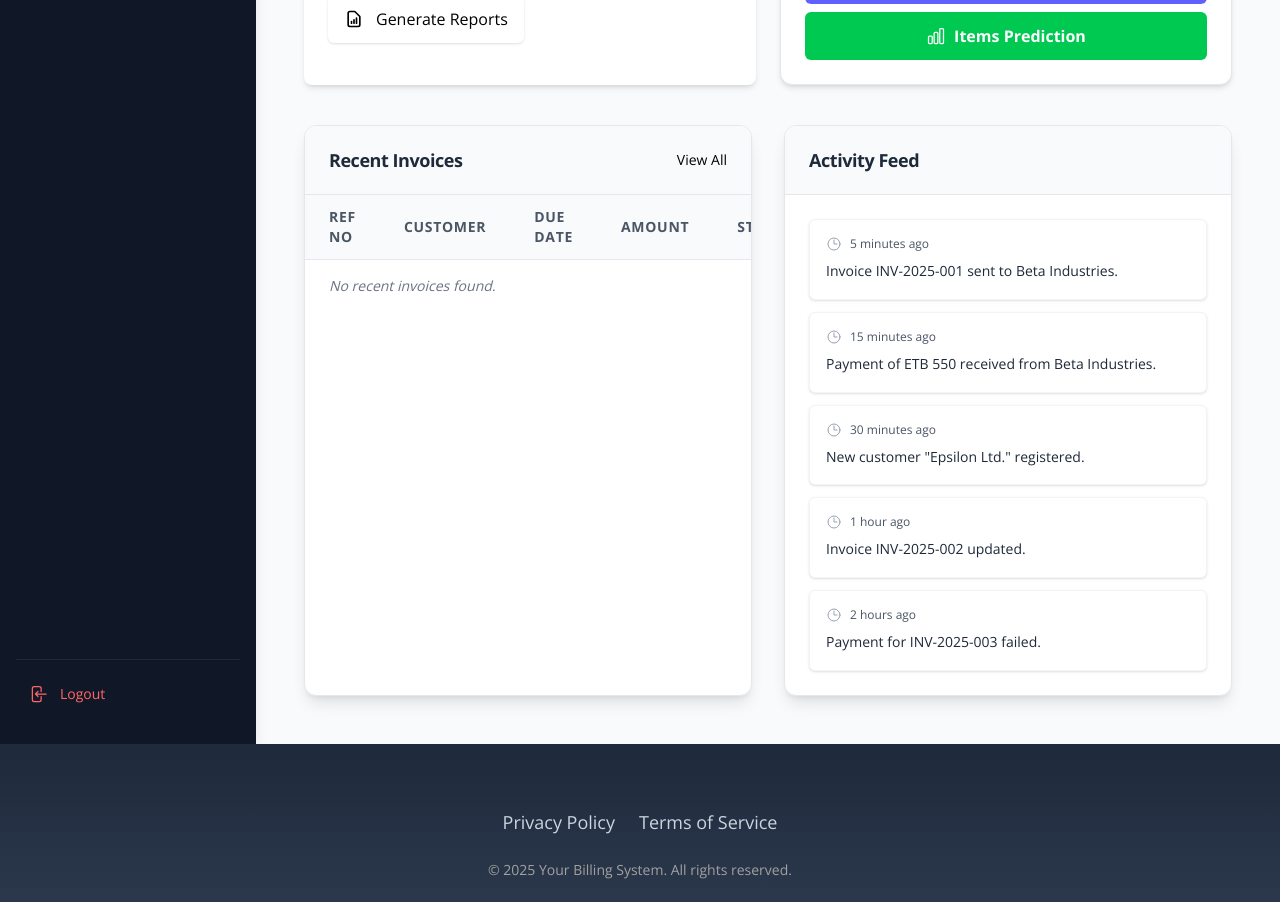
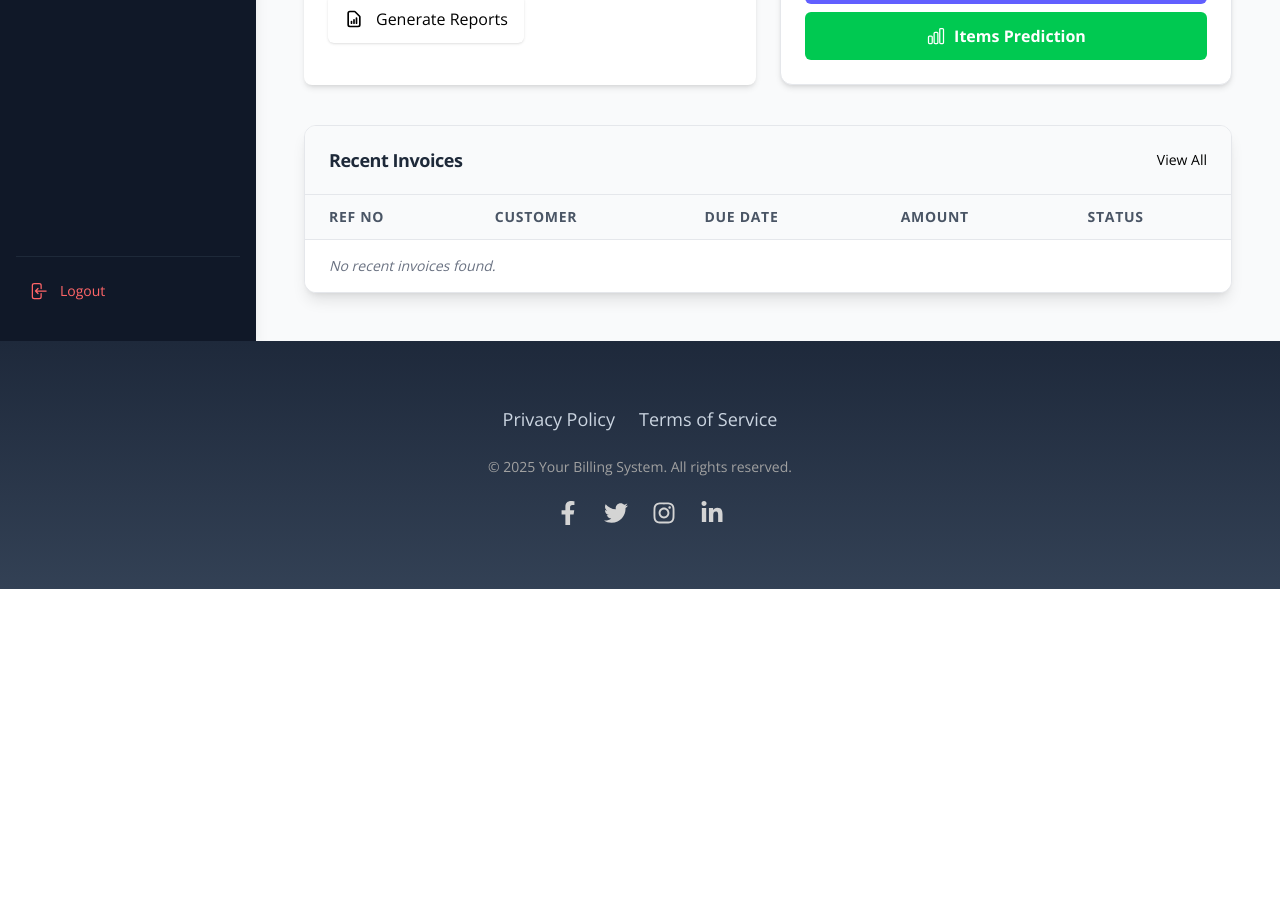
Before and after one commit to bisre1921/billing-invoice-system-frontend, a Next.js app: page /dashboard in a window 1280 px wide. Shown: the part 780-1682 px from the top of the page. After the commit the page ends 1369 px from the top, so only its background shows below. Built offline with nearby package versions, Linux system fonts and the light colour scheme.

Commit message:
fix: dashboard ui

```diff
--- a/app/dashboard/page.tsx
+++ b/app/dashboard/page.tsx
@@ -5,7 +5,6 @@ import NavigationSidebar from './components/NavigationSidebar';
 import PageHeader from './components/PageHeader';
 import BillingOverview from './components/BillingOverview';
 import InvoiceList from './components/InvoiceList';
-import ActivityFeed from './components/ActivityFeed';
 import QuickActions from './components/QuickActions';
 import CompanyInfoCard from './components/CompanyInfoCard';
 import Link from 'next/link';
@@ -99,14 +98,6 @@ const DashboardPage = () => {
       }
   };
 
-  const activityItems = [
-    { id: 1, type: 'invoice_sent', message: 'Invoice INV-2025-001 sent to Beta Industries.', timestamp: '5 minutes ago' },
-    { id: 2, type: 'payment_received', message: 'Payment of ETB 550 received from Beta Industries.', timestamp: '15 minutes ago' },
-    { id: 3, type: 'new_customer', message: 'New customer "Epsilon Ltd." registered.', timestamp: '30 minutes ago' },
-    { id: 4, type: 'invoice_updated', message: 'Invoice INV-2025-002 updated.', timestamp: '1 hour ago' },
-    { id: 5, type: 'payment_failed', message: 'Payment for INV-2025-003 failed.', timestamp: '2 hours ago' },
-  ];
-
   const quickActions = [
     { label: 'Generate Invoice', icon: <svg className="w-5 h-5 mr-3" fill="none" stroke="currentColor" viewBox="0 0 24 24" xmlns="http://www.w3.org/2000/svg"><path strokeLinecap="round" strokeLinejoin="round" strokeWidth="2" d="M19 9l-7 7-7-7m14-8v10a7 7 0 01-7 7m0 0l-7-7m7 7V3"></path></svg>, href: '/dashboard/invoices/create' },
     { label: 'Create Item', icon: <svg className="w-5 h-5 mr-3" fill="none" stroke="currentColor" viewBox="0 0 24 24" xmlns="http://www.w3.org/2000/svg"><path strokeLinecap="round" strokeLinejoin="round" strokeWidth="2" d="M19 9l-7 7-7-7m14-8v10a7 7 0 01-7 7m0 0l-7-7m7 7V3"></path></svg>, href: '/dashboard/items/create' },
@@ -145,7 +136,7 @@ const DashboardPage = () => {
             </div>
         </div>
 
-        <div className="grid grid-cols-1 lg:grid-cols-2 gap-8">
+        <div className="grid grid-cols-1 lg:grid-cols-1 gap-8">
           <div className="bg-white rounded-xl shadow-lg overflow-hidden border border-gray-200">
             <div className="px-6 py-5 border-b border-gray-200 bg-gray-50">
               <div className="flex items-center justify-between">
@@ -155,13 +146,6 @@ const DashboardPage = () => {
             </div>
             <InvoiceList invoices={invoices?.slice(0, 5)} />
           </div>
-
-          <div className="bg-white rounded-xl shadow-lg overflow-hidden border border-gray-200">
-            <div className="px-6 py-5 border-b border-gray-200 bg-gray-50">
-              <h2 className="text-lg font-semibold text-gray-800 tracking-tight">Activity Feed</h2>
-            </div>
-            <ActivityFeed items={activityItems.slice(0, 5)} />
-          </div>
         </div>
       </div>
     </div>
```
